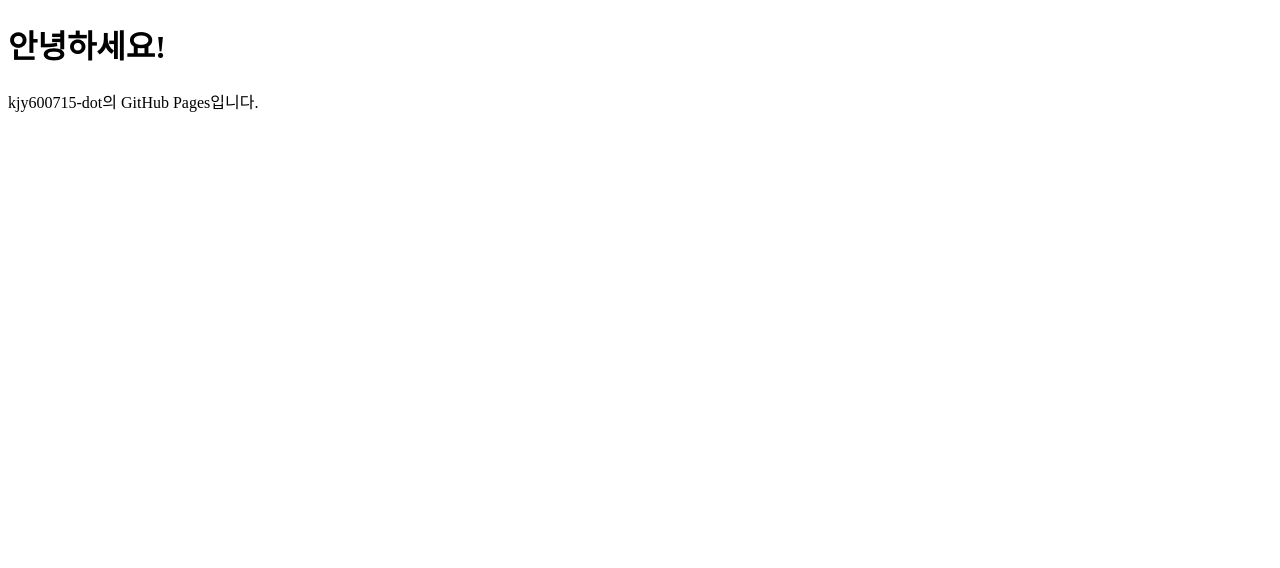
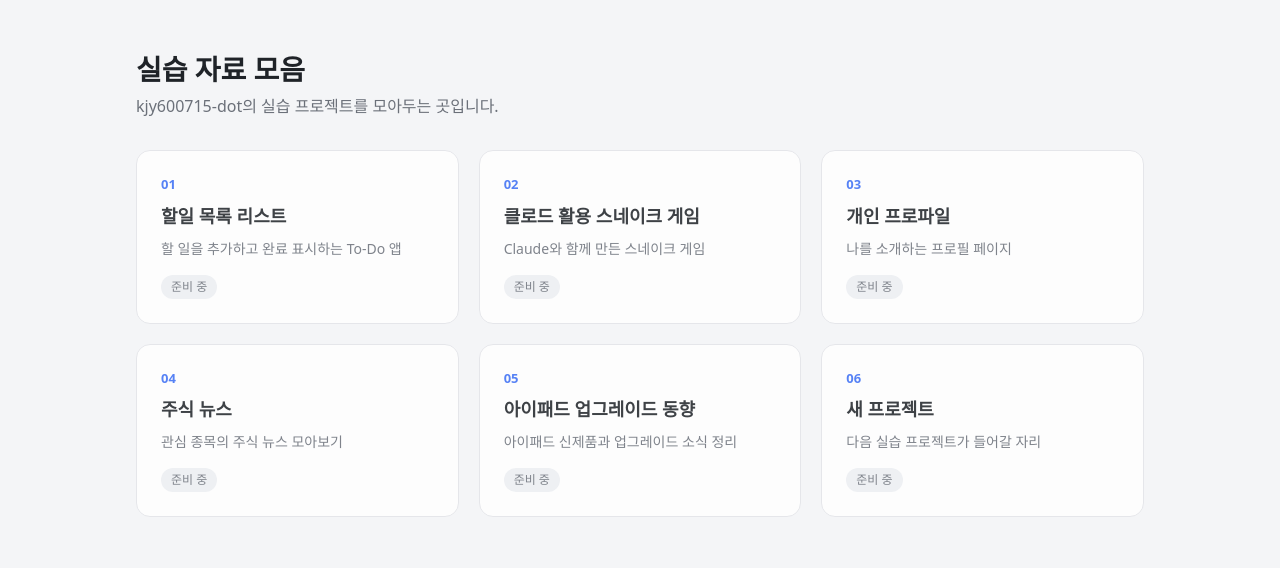
Before and after one commit to kjy600715-dot/kjy600715-dot.github.io, a plain HTML site: page index.html in a window 1280 px wide. Drawn offline with Linux system fonts and the light colour scheme.

Commit message:
Add 6 project placeholder cards in grid layout
Co-Authored-By: Claude Opus 5.5 <noreply@anthropic.com>

```diff
--- a/index.html
+++ b/index.html
@@ -3,10 +3,117 @@
 <head>
   <meta charset="UTF-8">
   <meta name="viewport" content="width=device-width, initial-scale=1.0">
-  <title>kjy600715-dot</title>
+  <title>kjy600715-dot 실습 자료</title>
+  <style>
+    :root {
+      --bg: #f4f5f7;
+      --card: #ffffff;
+      --border: #e3e4e8;
+      --text: #1f2328;
+      --muted: #6b7079;
+      --accent: #3b6ef5;
+      --chip: #eef0f3;
+    }
+    @media (prefers-color-scheme: dark) {
+      :root {
+        --bg: #14161a;
+        --card: #1d2026;
+        --border: #2d3139;
+        --text: #e6e8eb;
+        --muted: #9aa0a8;
+        --accent: #6b93ff;
+        --chip: #2a2e35;
+      }
+    }
+    * { box-sizing: border-box; }
+    body {
+      margin: 0;
+      font-family: system-ui, -apple-system, "Segoe UI", "Malgun Gothic", sans-serif;
+      background: var(--bg);
+      color: var(--text);
+      line-height: 1.5;
+    }
+    .wrap { max-width: 1040px; margin: 0 auto; padding: 48px 16px; }
+    header h1 { margin: 0 0 4px; font-size: 28px; }
+    header p { margin: 0 0 32px; color: var(--muted); }
+    .grid {
+      display: grid;
+      grid-template-columns: repeat(auto-fill, minmax(280px, 1fr));
+      gap: 20px;
+    }
+    .card {
+      display: flex;
+      flex-direction: column;
+      gap: 8px;
+      padding: 24px;
+      background: var(--card);
+      border: 1px solid var(--border);
+      border-radius: 14px;
+      color: inherit;
+      text-decoration: none;
+    }
+    .num { font-size: 13px; font-weight: 600; color: var(--accent); }
+    .card h2 { margin: 0; font-size: 18px; }
+    .card p { margin: 0; color: var(--muted); font-size: 14px; flex: 1; }
+    .status {
+      align-self: flex-start;
+      margin-top: 8px;
+      padding: 3px 10px;
+      font-size: 12px;
+      border-radius: 999px;
+      background: var(--chip);
+      color: var(--muted);
+    }
+    /* 링크 준비 전: 클릭 비활성 */
+    .card.disabled { cursor: not-allowed; opacity: 0.85; }
+  </style>
 </head>
 <body>
-  <h1>안녕하세요!</h1>
-  <p>kjy600715-dot의 GitHub Pages입니다.</p>
+  <div class="wrap">
+    <header>
+      <h1>실습 자료 모음</h1>
+      <p>kjy600715-dot의 실습 프로젝트를 모아두는 곳입니다.</p>
+    </header>
+
+    <main class="grid">
+      <!-- 링크가 준비되면 href="#"을 실제 주소로 바꾸고 class의 disabled와 aria-disabled를 지우세요 -->
+      <a class="card disabled" href="#" aria-disabled="true" onclick="return false;">
+        <span class="num">01</span>
+        <h2>할일 목록 리스트</h2>
+        <p>할 일을 추가하고 완료 표시하는 To-Do 앱</p>
+        <span class="status">준비 중</span>
+      </a>
+      <a class="card disabled" href="#" aria-disabled="true" onclick="return false;">
+        <span class="num">02</span>
+        <h2>클로드 활용 스네이크 게임</h2>
+        <p>Claude와 함께 만든 스네이크 게임</p>
+        <span class="status">준비 중</span>
+      </a>
+      <a class="card disabled" href="#" aria-disabled="true" onclick="return false;">
+        <span class="num">03</span>
+        <h2>개인 프로파일</h2>
+        <p>나를 소개하는 프로필 페이지</p>
+        <span class="status">준비 중</span>
+      </a>
+      <a class="card disabled" href="#" aria-disabled="true" onclick="return false;">
+        <span class="num">04</span>
+        <h2>주식 뉴스</h2>
+        <p>관심 종목의 주식 뉴스 모아보기</p>
+        <span class="status">준비 중</span>
+      </a>
+      <a class="card disabled" href="#" aria-disabled="true" onclick="return false;">
+        <span class="num">05</span>
+        <h2>아이패드 업그레이드 동향</h2>
+        <p>아이패드 신제품과 업그레이드 소식 정리</p>
+        <span class="status">준비 중</span>
+      </a>
+      <a class="card disabled" href="#" aria-disabled="true" onclick="return false;">
+        <span class="num">06</span>
+        <h2>새 프로젝트</h2>
+        <p>다음 실습 프로젝트가 들어갈 자리</p>
+        <span class="status">준비 중</span>
+      </a>
+    </main>
+  </div>
 </body>
 </html>
```
